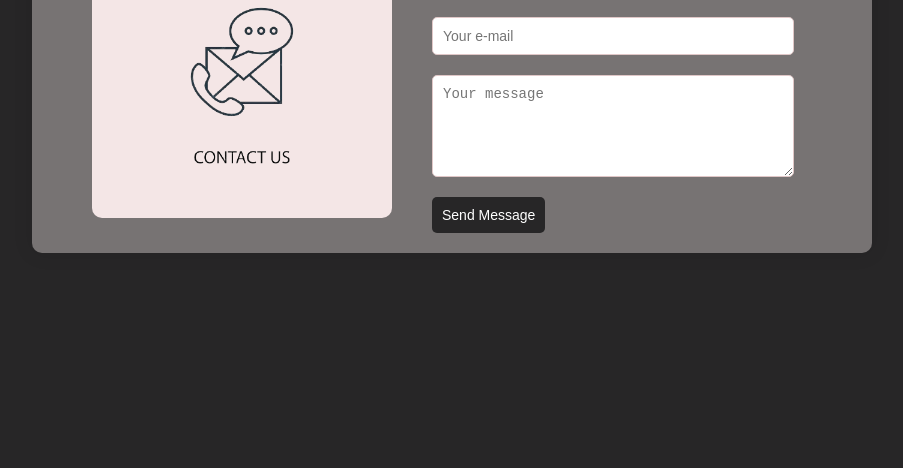
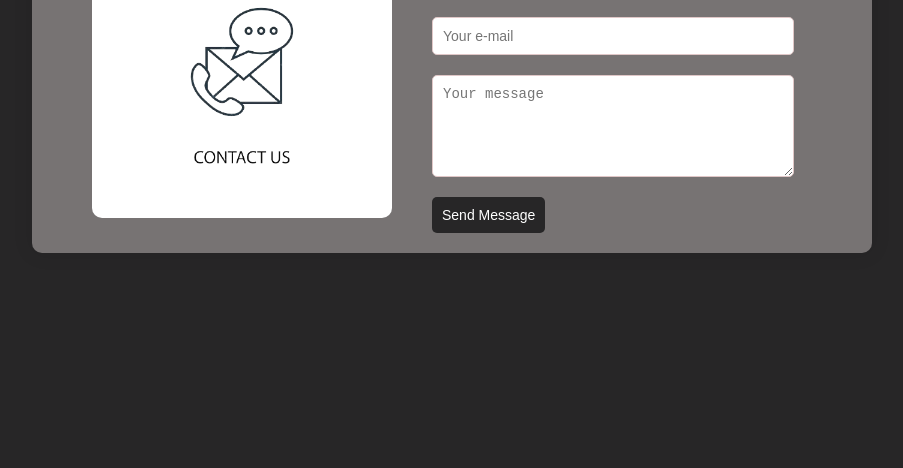
Before and after one commit to nb923/KnowJoy, a plain HTML site: page contact.html in a window 1280 px wide. Shown: the part 332-800 px from the top of the page, without its empty margins (188-1091 px from the left). Drawn offline with Linux system fonts and the light colour scheme.

Commit message:
Color Change
Updated image background color.

```diff
--- a/contact.css
+++ b/contact.css
@@ -30,7 +30,7 @@ body {
     border-radius: 10px;
     margin-left: 40px;
     margin-right: 40px;
-    background-color: #f4e6e6;
+    background-color: white;
 }
 
 .text-content {
```
Also changed, not shown: 1 other file.
